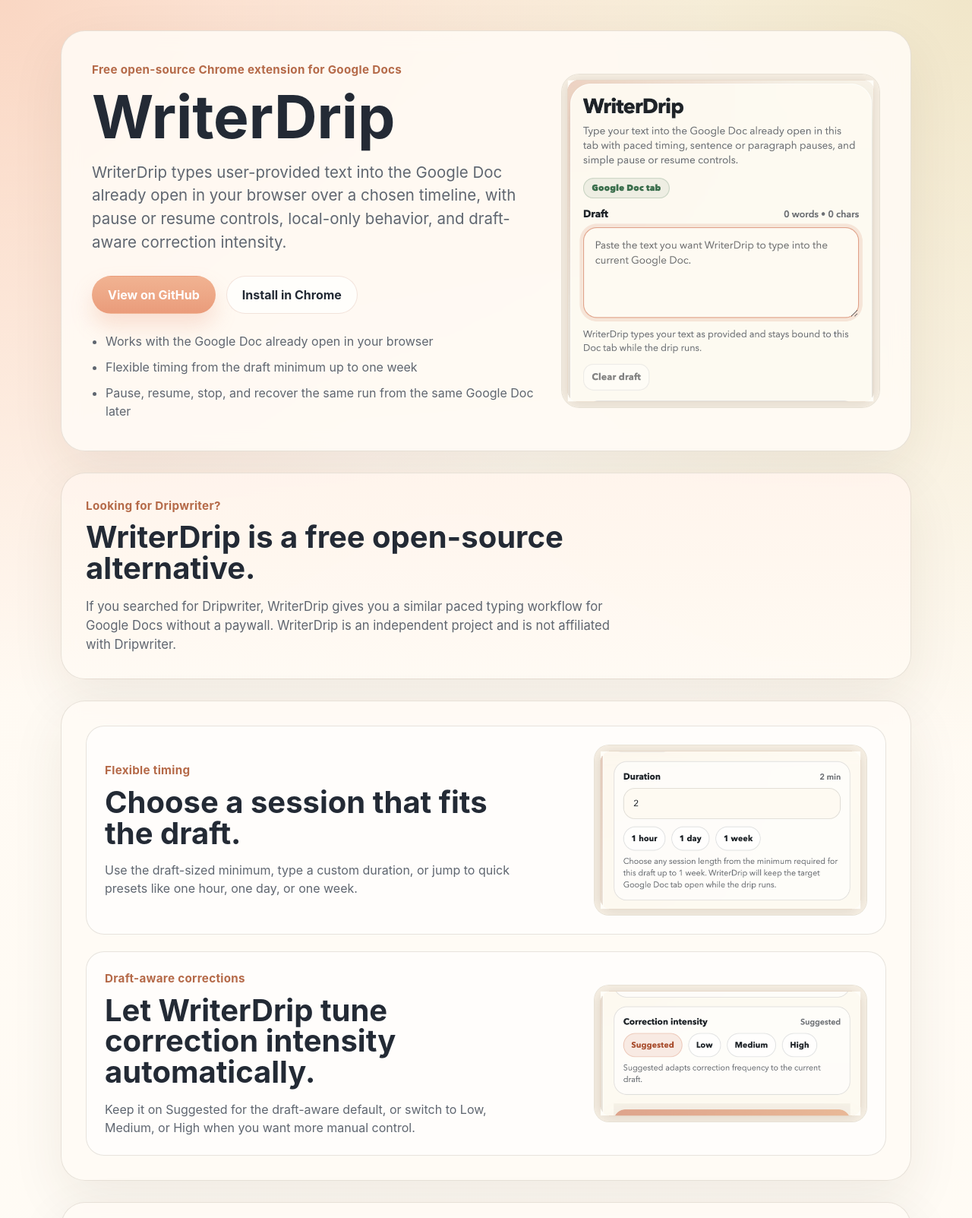
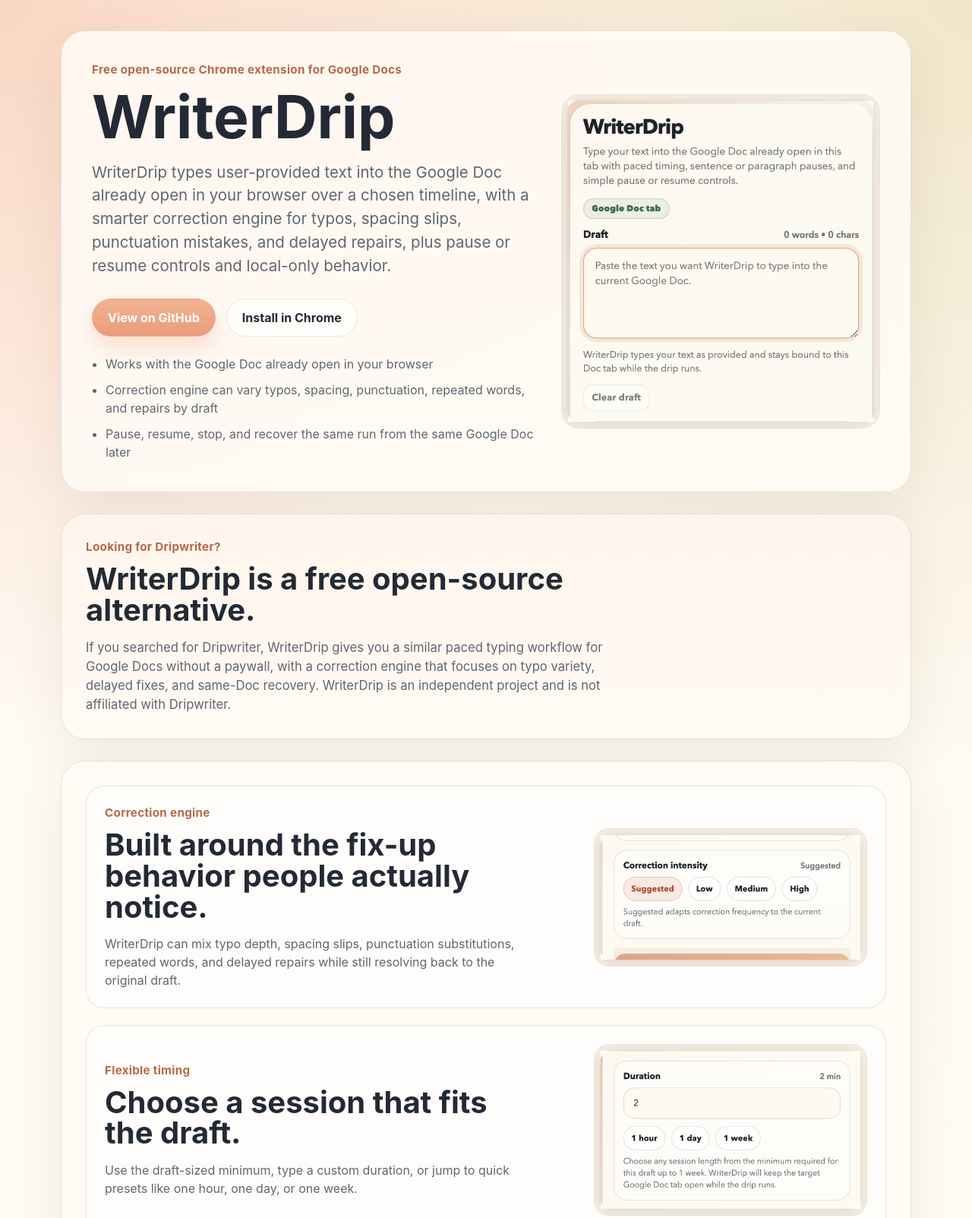
Before and after one commit to Highdrys01/WriterDrip, a browser extension: page docs/index.html in a window 1280 px wide. Shown: the top 1603 px of the page at 76% size. Drawn offline with Linux system fonts and the light colour scheme.

Commit message:
Reposition WriterDrip around its correction engine

```diff
--- a/docs/index.html
+++ b/docs/index.html
@@ -6,7 +6,7 @@
     <title>WriterDrip | Free Open-Source Google Docs Typing Extension</title>
     <meta
       name="description"
-      content="WriterDrip is a free open-source Chrome extension for paced typing in Google Docs with flexible timelines, pause and resume controls, local-only behavior, and draft-aware correction intensity."
+      content="WriterDrip is a free open-source Chrome extension for paced typing in Google Docs with a draft-aware correction engine, flexible timelines, pause and resume controls, and local-only behavior."
     >
     <meta name="google-site-verification" content="TsaaG3rlKwIRPHJNA5X-_BgfM1zNftYRJpHMGIjUyvQ">
     <meta name="robots" content="index,follow,max-image-preview:large">
@@ -15,7 +15,7 @@
     <meta property="og:title" content="WriterDrip | Free Open-Source Google Docs Typing Extension">
     <meta
       property="og:description"
-      content="A free open-source Chrome extension for paced typing in Google Docs with custom timelines, pause/resume controls, and draft-aware correction intensity."
+      content="A free open-source Chrome extension for paced typing in Google Docs with a smarter correction engine, custom timelines, and pause/resume controls."
     >
     <meta property="og:url" content="https://highdrys01.github.io/WriterDrip/">
     <meta property="og:image" content="https://highdrys01.github.io/WriterDrip/assets/social-preview.png">
@@ -23,7 +23,7 @@
     <meta name="twitter:title" content="WriterDrip | Free Open-Source Google Docs Typing Extension">
     <meta
       name="twitter:description"
-      content="Free open-source paced typing for Google Docs with custom timelines, pause/resume controls, and draft-aware correction intensity."
+      content="Free open-source paced typing for Google Docs with a smarter correction engine, custom timelines, and pause/resume controls."
     >
     <meta name="twitter:image" content="https://highdrys01.github.io/WriterDrip/assets/social-preview.png">
     <link rel="stylesheet" href="styles.css">
@@ -34,7 +34,7 @@
         "name": "WriterDrip",
         "applicationCategory": "BrowserApplication",
         "operatingSystem": "Chrome, Chromium-based browsers",
-        "description": "WriterDrip is a free open-source Chrome extension for paced typing in Google Docs with flexible timelines, pause and resume controls, local-only behavior, and draft-aware correction intensity.",
+        "description": "WriterDrip is a free open-source Chrome extension for paced typing in Google Docs with a draft-aware correction engine, flexible timelines, pause and resume controls, and local-only behavior.",
         "offers": {
           "@type": "Offer",
           "price": 0,
@@ -55,8 +55,8 @@
           <h1>WriterDrip</h1>
           <p class="lede">
             WriterDrip types user-provided text into the Google Doc already open in your browser over
-            a chosen timeline, with pause or resume controls, local-only behavior, and draft-aware
-            correction intensity.
+            a chosen timeline, with a smarter correction engine for typos, spacing slips, punctuation
+            mistakes, and delayed repairs, plus pause or resume controls and local-only behavior.
           </p>
           <div class="hero-actions">
             <a class="button button-primary" href="https://github.com/Highdrys01/WriterDrip">View on GitHub</a>
@@ -64,7 +64,7 @@
           </div>
           <ul class="quick-points">
             <li>Works with the Google Doc already open in your browser</li>
-            <li>Flexible timing from the draft minimum up to one week</li>
+            <li>Correction engine can vary typos, spacing, punctuation, repeated words, and repairs by draft</li>
             <li>Pause, resume, stop, and recover the same run from the same Google Doc later</li>
           </ul>
         </div>
@@ -85,13 +85,31 @@
             <h2>WriterDrip is a free open-source alternative.</h2>
             <p>
               If you searched for Dripwriter, WriterDrip gives you a similar paced typing workflow for
-              Google Docs without a paywall. WriterDrip is an independent project and is not affiliated
-              with Dripwriter.
+              Google Docs without a paywall, with a correction engine that focuses on typo variety,
+              delayed fixes, and same-Doc recovery. WriterDrip is an independent project and is not
+              affiliated with Dripwriter.
             </p>
           </div>
         </section>
 
         <section class="section feature-grid" id="features">
+          <article class="feature-card">
+            <div class="feature-copy">
+              <p class="section-label">Correction engine</p>
+              <h2>Built around the fix-up behavior people actually notice.</h2>
+              <p>
+                WriterDrip can mix typo depth, spacing slips, punctuation substitutions, repeated
+                words, and delayed repairs while still resolving back to the original draft.
+              </p>
+            </div>
+            <img
+              src="assets/writerdrip-correction-card.png"
+              alt="WriterDrip correction intensity controls"
+              width="480"
+              height="357"
+            >
+          </article>
+
           <article class="feature-card">
             <div class="feature-copy">
               <p class="section-label">Flexible timing</p>
@@ -106,23 +124,6 @@
               alt="WriterDrip duration controls with quick presets"
               width="480"
               height="488"
-            >
-          </article>
-
-          <article class="feature-card">
-            <div class="feature-copy">
-              <p class="section-label">Draft-aware corrections</p>
-              <h2>Let WriterDrip tune correction intensity automatically.</h2>
-              <p>
-                Keep it on Suggested for the draft-aware default, or switch to Low, Medium, or High
-                when you want more manual control.
-              </p>
-            </div>
-            <img
-              src="assets/writerdrip-correction-card.png"
-              alt="WriterDrip correction intensity controls"
-              width="480"
-              height="357"
             >
           </article>
         </section>
@@ -163,6 +164,10 @@
           </div>
           <div class="faq-grid">
             <article>
+              <h3>Does it just type straight through?</h3>
+              <p>No. WriterDrip is built around a correction engine that can introduce and fix typos, spacing slips, punctuation mistakes, repeated words, and delayed repairs while keeping the final text aligned to the draft.</p>
+            </article>
+            <article>
               <h3>Does WriterDrip use my Google account?</h3>
               <p>No. WriterDrip works against the Google Doc already open in your browser and does not require OAuth.</p>
             </article>
```
Also changed, not shown: popup.html (+2 -2 lines), README.md.
